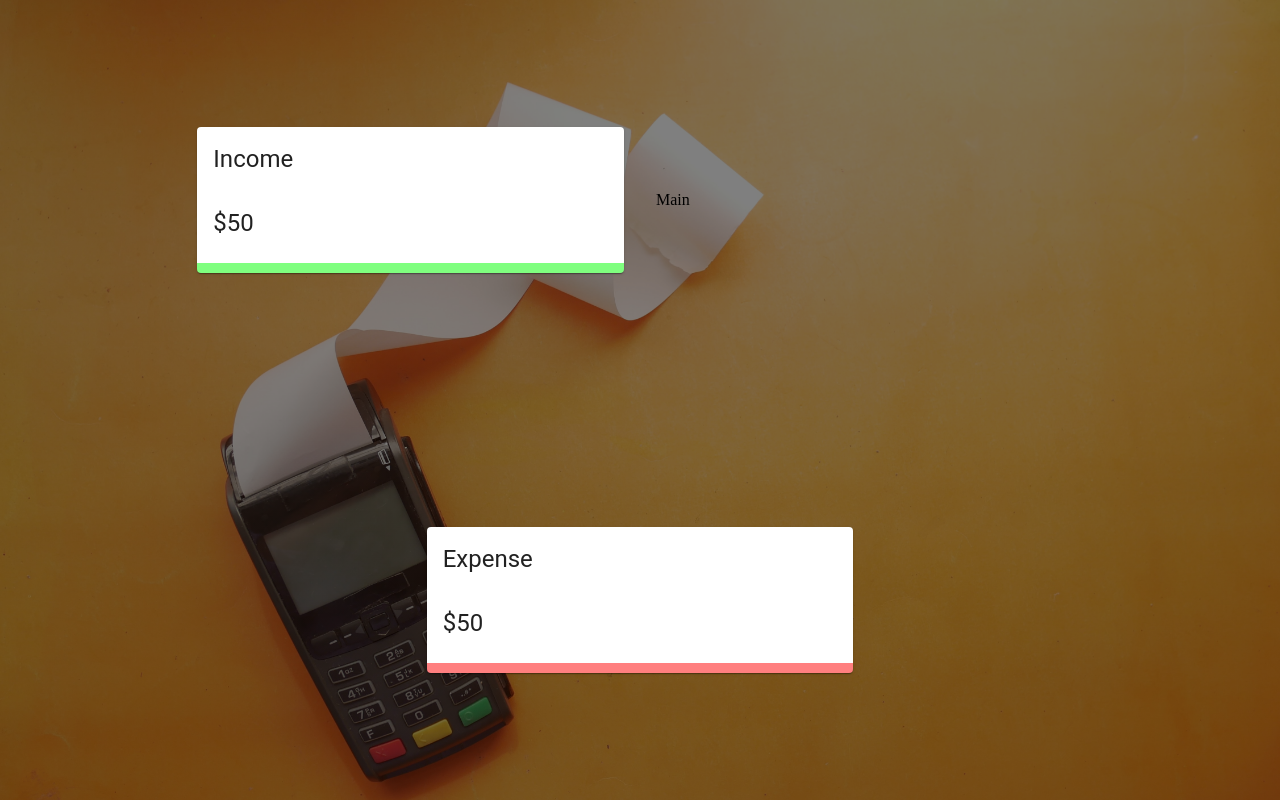
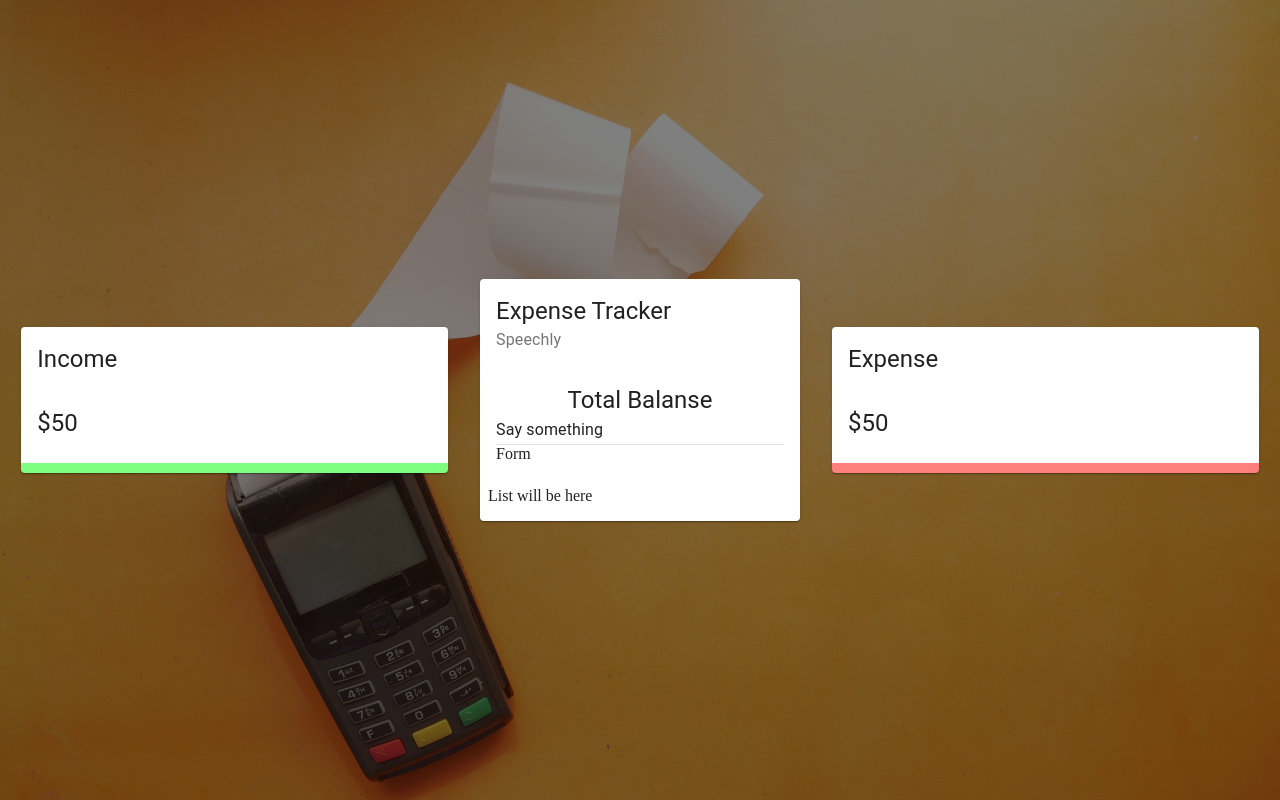
Before and after one commit to akhmed0606/expense_tracker, a React (Create React App) app: page / in a window 1280 px wide. Built offline with nearby package versions, Linux system fonts and the light colour scheme.

Commit message:
create form component and add basic styles

```diff
--- a/src/App.js
+++ b/src/App.js
@@ -1,4 +1,5 @@
 import  Details  from './Components/Details/Details'
+import Main from './Main/Main'
 import { Grid } from '@material-ui/core'
 import useStyles from './style'
 
@@ -10,8 +11,8 @@ function App() {
    <Grid item xs={12} sm={4}>
       <Details title='Income' />
    </Grid>
-   <Grid item xs={12} sm={4}>
-      Main
+   <Grid item xs={12} sm={3}>
+      <Main />
    </Grid>
    <Grid item xs={12} sm={4}>
       <Details title='Expense'/>
--- /dev/null
+++ b/src/Main/Form/Form.js
@@ -0,0 +1,9 @@
+import { TextField, Typography,Grid,FormControl,Button,InputLabel,MenuItem,Select } from "@material-ui/core"
+
+const Form = () => {
+  return (
+    <div>Form</div>
+  )
+}
+
+export default Form
--- a/src/Main/Main.js
+++ b/src/Main/Main.js
@@ -1,4 +1,5 @@
 import { Card, CardHeader,CardContent,Typography,Grid,Divider} from '@material-ui/core'
+import Form from './Form/Form'
 import useStyles from './styles'
 
 const Main = () => {
@@ -11,6 +12,15 @@ const Main = () => {
         <Typography variant='subtitle1'>
           Say something
           </Typography>
+          <Divider />
+          <Form />
+      </CardContent>
+      <CardContent className={classes.cardContent}>
+        <Grid container spacing={2}>
+          <Grid>
+          List will be here
+          </Grid>
+        </Grid>
       </CardContent>
    </Card>
   )
```
Also changed, not shown: src/Main/Form/styles.js (added, +12 -0 lines).
